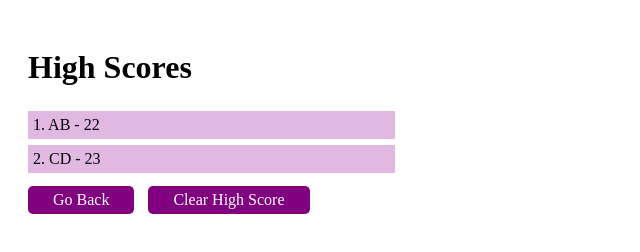
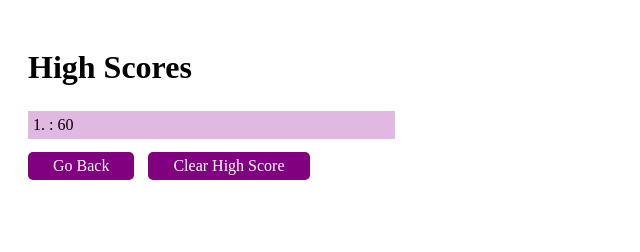
Before and after one commit to AleksandrBausher/My-First-Quiz-, a plain HTML site: page index.html in a window 1280 px wide. Both pictures are taken after a click on the element "View high Scores". Shown: the whole page, without its empty margins (0-640 px from the left). Drawn offline with Linux system fonts and the light colour scheme.

Commit message:
high scores visible from local storage and also reloading on clearHighScore button and also added screenshot for readme

```diff
--- a/index.html
+++ b/index.html
@@ -48,8 +48,6 @@
     <div id="highScoresScreen">
         <h1>High Scores</h1>
         <div id="highScoresContainer">
-            <div class="highScore">1. AB - 22</div>
-            <div class="highScore">2. CD - 23</div>
         </div>
         <div class="highScoreButtons">
             <div id="goBackButton">Go Back</div>
--- a/script.js
+++ b/script.js
@@ -5,6 +5,7 @@ let quizFinishedScreen = document.getElementById("quizFinishedScreen");
 let highScoresScreen = document.getElementById("highScoresScreen");
 let topBar = document.getElementById("topBar");
 let optionWrapper = document.getElementById("optionWrapper");
+let highScoresContainer = document.getElementById("highScoresContainer");
 
 //Buttons
 let startQuizButton = document.getElementById("startQuizButton");
@@ -129,7 +130,7 @@ function getAnswer(event) {
 
 function getHighScoresScreen() {
   localStorage.setItem(userInitials.value, start.toString());
-
+  showHighScoreOnScreen();
   mainScreen.style.display = "none";
   quizFinishedScreen.style.display = "none";
   questionsScreen.style.display = "none";
@@ -137,8 +138,20 @@ function getHighScoresScreen() {
   highScoresScreen.style.display = "flex";
 }
 
-function showHighScoreOnScreen(){
-
+function showHighScoreOnScreen() {
+  highScoresContainer.innerHTML = "";
+  for (var i = 0; i < localStorage.length; i++) {
+    var highScore = document.createElement("div");
+    highScore.className = "highScore";
+    var index = i + 1;
+    highScore.textContent =
+      index +
+      ". " +
+      localStorage.key(i) +
+      ": " +
+      localStorage.getItem(localStorage.key(i));
+    highScoresContainer.appendChild(highScore);
+  }
 }
 
 function getQuizFinishedScreen() {
@@ -156,8 +169,9 @@ function reload() {
   location.reload();
 }
 
-function clearHighScore(){
+function clearHighScore() {
   localStorage.clear();
+  showHighScoreOnScreen();
 }
 
 startQuizButton.addEventListener("click", getQuestionsScreen);
@@ -165,4 +179,4 @@ initialsSubmitButton.addEventListener("click", getHighScoresScreen);
 highScoreButton.addEventListener("click", getHighScoresScreen);
 goBackButton.addEventListener("click", reload);
 optionWrapper.addEventListener("click", getAnswer);
-clearHighScoreButton.addEventListener('click', clearHighScore)
+clearHighScoreButton.addEventListener("click", clearHighScore);
```
Also changed, not shown: images/screenshot1.png (added), images/screenshot2.png (added), images/screenshot3.png (added), images/screenshot4.png (added), images/screenshot5.png (added), images/screenshot6.png (added).
